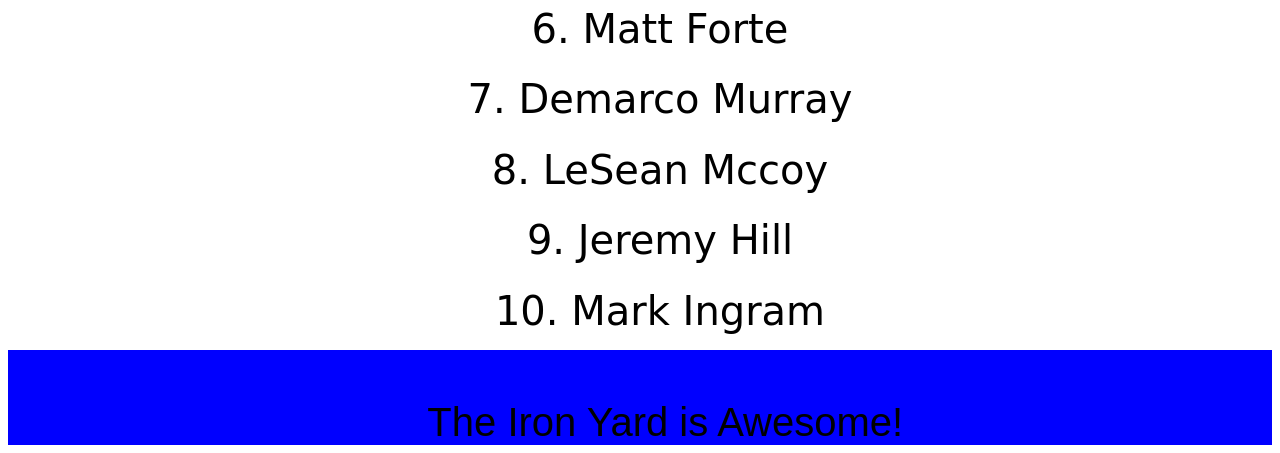
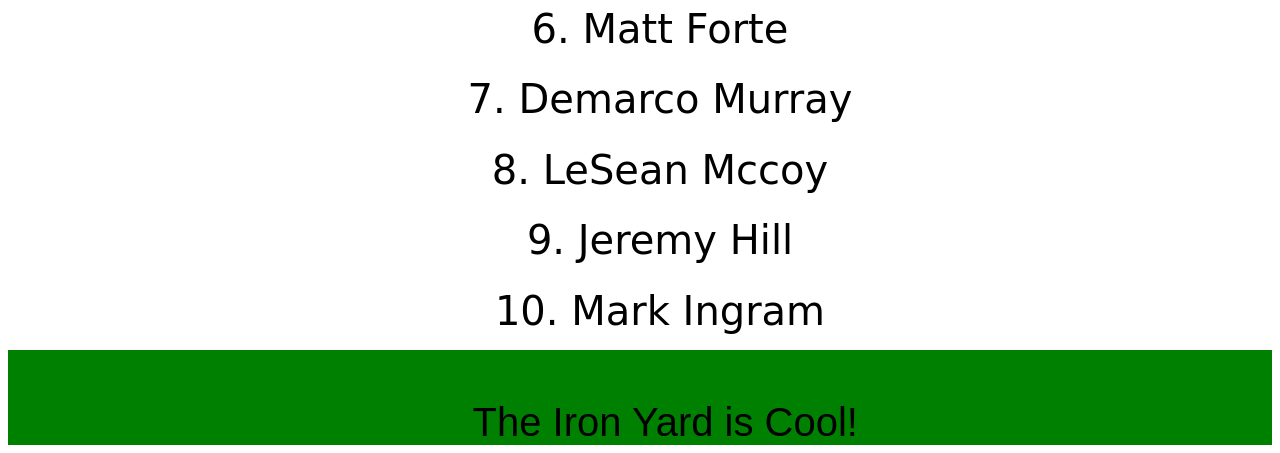
Before and after one commit to JRob1991/RB-Top-5, a plain HTML site: page index.html in a window 1280 px wide. Shown: the part 5132-5585 px from the top of the page. Drawn offline with Linux system fonts and the light colour scheme.

Commit message:
Updated Footer and Changed Colors

```diff
--- a/index.html
+++ b/index.html
@@ -45,6 +45,6 @@
 
 </ol>
 </body>
-  <footer class="big-centered-text">The Iron Yard is Awesome!</footer>
+  <footer class="big-centered-text">The Iron Yard is Cool!</footer>
 
 </html>
--- a/main.css
+++ b/main.css
@@ -44,6 +44,6 @@
 footer {
   padding-left: 4%;
   padding-top:4%;
-  background: blue;
+  background: green;
   font-family: fantasy;
 }
```
